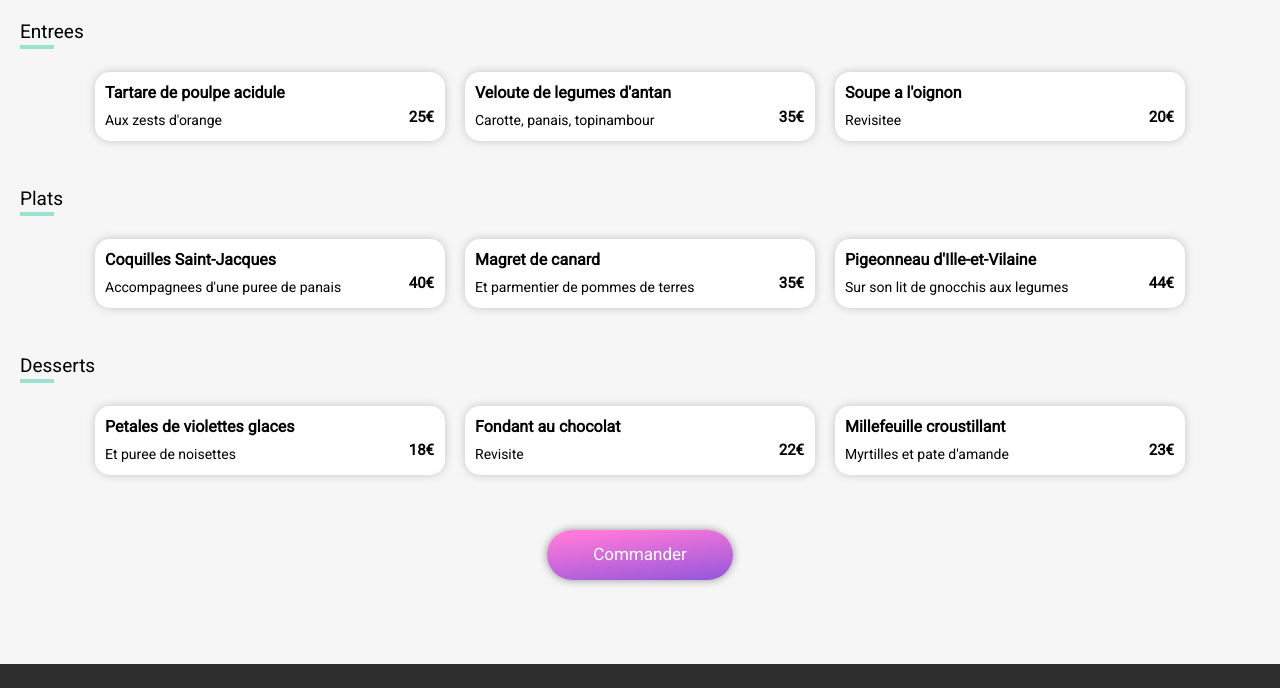
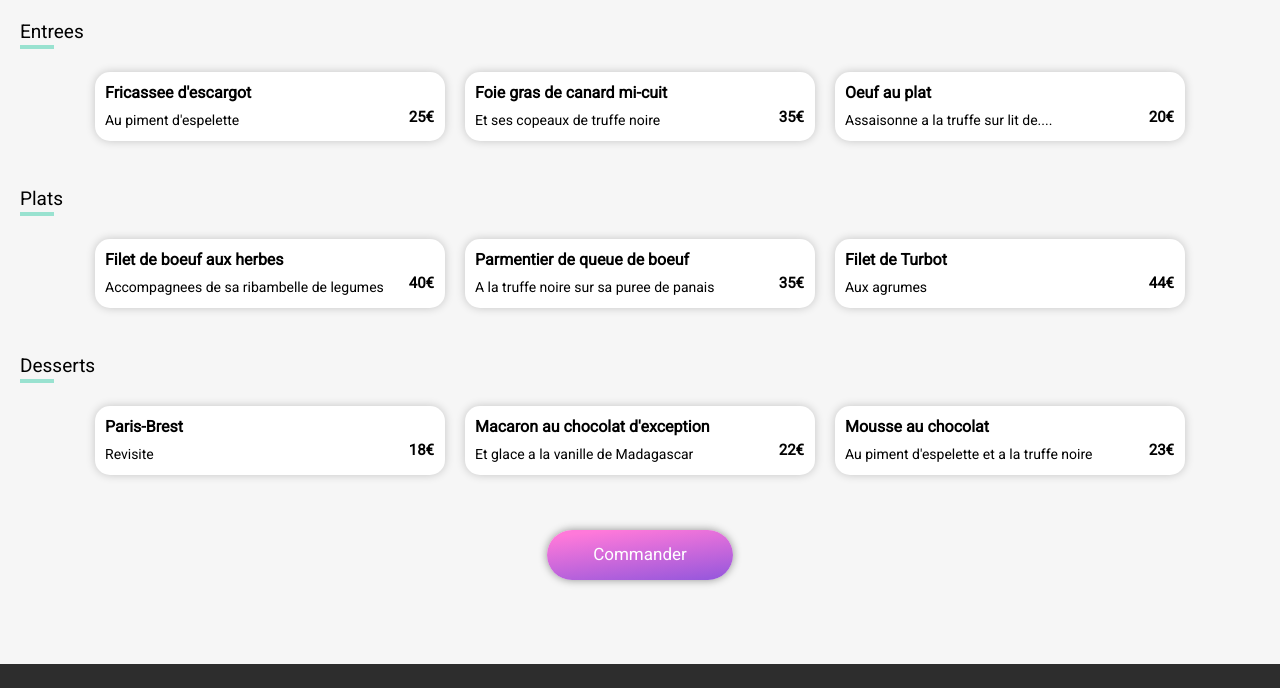
Before and after one commit to dimax92/MehdiBenNaceur_3_04102021, a website: page menulapalettedugout.html in a window 1280 px wide. Shown: the part 353-1041 px from the top of the page. Drawn offline with nearby package versions, Linux system fonts and the light colour scheme; a web font is replaced by a local one.

Commit message:
Mise en page texte toutes les pages menu

```diff
--- a/menulapalettedugout.html
+++ b/menulapalettedugout.html
@@ -19,7 +19,7 @@
             <img class="mainmenu__image" src="images/restaurants/jay-wennington-N_Y88TWmGwA-unsplash.jpg" alt="Menu a la francaise">
             <div class="mainmenu__presentation">
                 <div class="mainmenu__titre">
-                    <h1 class="mainmenu__francaise">A la francaise</h1>
+                    <h1 class="mainmenu__francaise">La palette du gout</h1>
                     <i class=" mainmenu__coeur far fa-heart"></i>
                 </div>
                 <p class="mainmenu__type">Entrees</p>
@@ -27,8 +27,8 @@
                 <div class="mainmenu__choix">
                     <div class="n1 mainmenu__choix1">
                         <div class="mainmenu__contenu">
-                            <p class="mainmenu__nom">Tartare de poulpe acidule</p>
-                            <p class="mainmenu__ingredients">Aux zests d'orange</p>
+                            <p class="mainmenu__nom">Fricassee d'escargot</p>
+                            <p class="mainmenu__ingredients">Au piment d'espelette</p>
                         </div>
                         <div class="mainmenu__prixanimation">
                             <p class="mainmenu__prix">25€</p>
@@ -39,8 +39,8 @@
                     </div>
                     <div class="n2 mainmenu__choix1">
                         <div class="mainmenu__contenu">
-                            <p class="mainmenu__nom">Veloute de legumes d'antan</p>
-                            <p class="mainmenu__ingredients">Carotte, panais, topinambour</p>
+                            <p class="mainmenu__nom">Foie gras de canard mi-cuit</p>
+                            <p class="mainmenu__ingredients">Et ses copeaux de truffe noire</p>
                         </div>
                         <div class="mainmenu__prixanimation">
                             <p class="mainmenu__prix">35€</p>
@@ -51,8 +51,8 @@
                     </div>
                     <div class="n3 mainmenu__choix1">
                         <div class="mainmenu__contenu">
-                            <p class="mainmenu__nom">Soupe a l'oignon</p>
-                            <p class="mainmenu__ingredients">Revisitee</p>
+                            <p class="mainmenu__nom">Oeuf au plat</p>
+                            <p class="mainmenu__ingredients">Assaisonne a la truffe sur lit de....</p>
                         </div>
                         <div class="mainmenu__prixanimation">
                             <p class="mainmenu__prix">20€</p>
@@ -67,8 +67,8 @@
                 <div class="mainmenu__choix">
                     <div class="n1 mainmenu__choix1">
                         <div class="mainmenu__contenu">
-                            <p class="mainmenu__nom">Coquilles Saint-Jacques</p>
-                            <p class="mainmenu__ingredients">Accompagnees d'une puree de panais</p>
+                            <p class="mainmenu__nom">Filet de boeuf aux herbes</p>
+                            <p class="mainmenu__ingredients">Accompagnees de sa ribambelle de legumes</p>
                         </div>
                         <div class="mainmenu__prixanimation">
                             <p class="mainmenu__prix">40€</p>
@@ -79,8 +79,8 @@
                     </div>
                     <div class="n2 mainmenu__choix1">
                         <div class="mainmenu__contenu">
-                            <p class="mainmenu__nom">Magret de canard</p>
-                            <p class="mainmenu__ingredients">Et parmentier de pommes de terres</p>
+                            <p class="mainmenu__nom">Parmentier de queue de boeuf</p>
+                            <p class="mainmenu__ingredients">A la truffe noire sur sa puree de panais</p>
                         </div>
                         <div class="mainmenu__prixanimation">
                             <p class="mainmenu__prix">35€</p>
@@ -91,8 +91,8 @@
                     </div>
                     <div class="n3 mainmenu__choix1">
                         <div class="mainmenu__contenu">
-                            <p class="mainmenu__nom">Pigeonneau d'Ille-et-Vilaine</p>
-                            <p class="mainmenu__ingredients">Sur son lit de gnocchis aux legumes</p>
+                            <p class="mainmenu__nom">Filet de Turbot</p>
+                            <p class="mainmenu__ingredients">Aux agrumes</p>
                         </div>
                         <div class="mainmenu__prixanimation">
                             <p class="mainmenu__prix">44€</p>
@@ -107,8 +107,8 @@
                 <div class="mainmenu__choix">
                     <div class="n1 mainmenu__choix1">
                         <div class="mainmenu__contenu">
-                            <p class="mainmenu__nom">Petales de violettes glaces</p>
-                            <p class="mainmenu__ingredients">Et puree de noisettes</p>
+                            <p class="mainmenu__nom">Paris-Brest</p>
+                            <p class="mainmenu__ingredients">Revisite</p>
                         </div>
                         <div class="mainmenu__prixanimation">
                             <p class="mainmenu__prix">18€</p>
@@ -119,8 +119,8 @@
                     </div>
                     <div class="n2 mainmenu__choix1">
                         <div class="mainmenu__contenu">
-                            <p class="mainmenu__nom">Fondant au chocolat</p>
-                            <p class="mainmenu__ingredients">Revisite</p>
+                            <p class="mainmenu__nom">Macaron au chocolat d'exception</p>
+                            <p class="mainmenu__ingredients">Et glace a la vanille de Madagascar</p>
                         </div>
                         <div class="mainmenu__prixanimation">
                             <p class="mainmenu__prix">22€</p>
@@ -131,8 +131,8 @@
                     </div>
                     <div class="n3 mainmenu__choix1">
                         <div class="mainmenu__contenu">
-                            <p class="mainmenu__nom">Millefeuille croustillant</p>
-                            <p class="mainmenu__ingredients">Myrtilles et pate d'amande</p>
+                            <p class="mainmenu__nom">Mousse au chocolat</p>
+                            <p class="mainmenu__ingredients">Au piment d'espelette et a la truffe noire</p>
                         </div>
                         <div class="mainmenu__prixanimation">
                             <p class="mainmenu__prix">23€</p>
--- a/sass/abstracts/mixins.scss
+++ b/sass/abstracts/mixins.scss
@@ -61,12 +61,10 @@
     animation-iteration-count:3;
     @keyframes spinner {
         0%{
-            margin-top: 50%;
             font-size:200px;
             transform:rotate(360deg);
         }
         100%{
-            margin-top: 50%;
             font-size:200px;
             transform:rotate(-360deg);
         }
--- a/sass/components/loadingspinner.scss
+++ b/sass/components/loadingspinner.scss
@@ -13,7 +13,7 @@
     color: #9356DC;
     text-align: center;
     font-size: 0px;
-    margin-top: 50%;
+    margin-top: 200px;
     background: transparent;
     @include loadingspinner;
 }
--- a/sass/layout/mainmenu.scss
+++ b/sass/layout/mainmenu.scss
@@ -53,6 +53,10 @@
     }
     .n3{
         animation-delay:300ms;
+        @include affichagechoix;
+    }
+    .n4{
+        animation-delay:400ms;
         @include affichagechoix;
     }
     &__choix1{
```
Also changed, not shown: menulanoteenchantee.html (+18 -6 lines), menuledelicedessens.html (+18 -18 lines), public/css/style.css, 2 other files.
